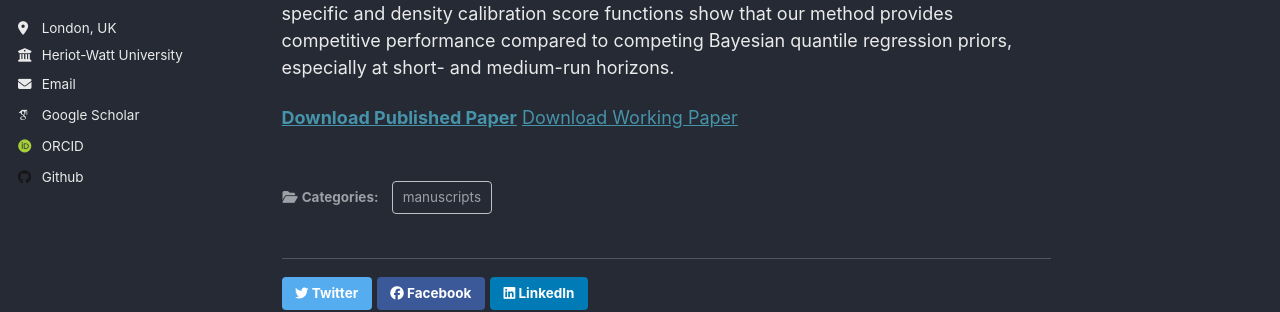
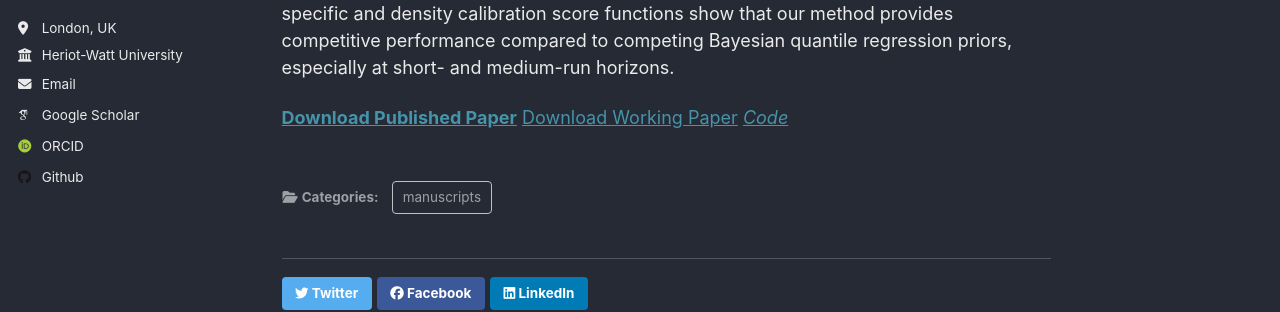
Before and after one commit to econometibi/econometibi.github.io, a Jekyll site: the page built from _publications/HSBQR.md, in a window 1280 px wide and 1170 px high. Shown: the part 365-677 px from the top of the window. Built offline with Jekyll 4.4.1, drawn with Linux system fonts in a browser that asks for light colours; some web fonts are replaced.

Commit message:
Update HSBQR.md

```diff
--- a/_publications/HSBQR.md
+++ b/_publications/HSBQR.md
@@ -10,4 +10,4 @@ venue: 'Journal of the Royal Statistical Society Series C: Applied Statistics'
 ---
 **Abstract:** This paper extends the horseshoe prior to Bayesian quantile regression and provides a fast sampling algorithm for computation in high dimensions. Compared to alternative shrinkage priors, our method yields better performance in coefficient bias and forecast error, especially in sparse designs and in estimating extreme quantiles. In a high-dimensional growth-at-risk forecasting application, we forecast tail risks and complete forecast densities using a database covering over 200 macroeconomic variables. Quantile specific and density calibration score functions show that our method provides competitive performance compared to competing Bayesian quantile regression priors, especially at short- and medium-run horizons.
 
-[**Download Published Paper**](https://doi.org/10.1093/jrsssc/qlad091) [Download Working Paper](https://arxiv.org/abs/2006.07655)
+[**Download Published Paper**](https://doi.org/10.1093/jrsssc/qlad091) [Download Working Paper](https://arxiv.org/abs/2006.07655) [_Code_](https://github.com/davkoh/Horseshoe-Bayesian-Quantile-Regression)
```
